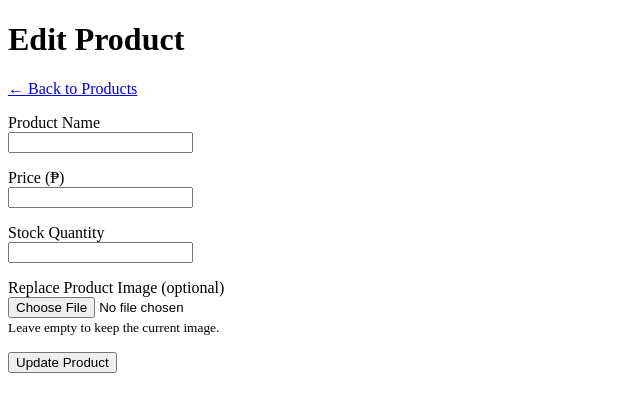
After one commit to jeypi360/webcraftr-pos, a CodeIgniter 4 app: the page made by app/Views/products/edit.php in a window 1280 px wide. The commit adds this page. Shown: the top 412 px of the page, without its empty margins (0-640 px from the left). Run offline with PHP 8.4 and a stand-in for CodeIgniter, Linux system fonts and the light colour scheme; the template is opened without the code that fills it, so the values that code supplies are empty; some libraries are stand-ins or nearby versions.

Commit message:
Save product management progress

```diff
--- a/app/Config/Routes.php
+++ b/app/Config/Routes.php
@@ -13,3 +13,5 @@ $routes->post('/logout', 'Auth::logout');
 $routes->get('/products', 'Products::index', ['filter' => 'auth']);
 $routes->get('/products/create', 'Products::create', ['filter' => 'auth']);
 $routes->post('/products', 'Products::store', ['filter' => 'auth']);
+$routes->get('/products/(:num)/edit', 'Products::edit/$1', ['filter' => 'auth']);
+$routes->post('/products/(:num)', 'Products::update/$1', ['filter' => 'auth']);
--- /dev/null
+++ b/app/Views/products/edit.php
@@ -0,0 +1,87 @@
+<!DOCTYPE html>
+<html lang="en">
+<head>
+    <meta charset="UTF-8">
+    <meta name="viewport" content="width=device-width, initial-scale=1.0">
+    <title><?= esc($title) ?> | Clothing POS</title>
+</head>
+<body>
+    <h1>Edit Product</h1>
+
+    <p><a href="/products">← Back to Products</a></p>
+
+    <?php if (session()->getFlashdata('errors')): ?>
+        <div style="color: #b00020;">
+            <ul>
+                <?php foreach (session()->getFlashdata('errors') as $error): ?>
+                    <li><?= esc($error) ?></li>
+                <?php endforeach; ?>
+            </ul>
+        </div>
+    <?php endif; ?>
+
+    <?php if (! empty($product['image'])): ?>
+        <p>
+            <strong>Current Image</strong><br>
+            <img
+                src="<?= base_url('uploads/products/' . $product['image']) ?>"
+                alt="<?= esc($product['name']) ?>"
+                width="120"
+            >
+        </p>
+    <?php endif; ?>
+
+    <form action="/products/<?= esc($product['id']) ?>" method="post" enctype="multipart/form-data">
+        <?= csrf_field() ?>
+
+        <p>
+            <label for="name">Product Name</label><br>
+            <input
+                type="text"
+                id="name"
+                name="name"
+                value="<?= esc(old('name') ?: $product['name']) ?>"
+                required
+            >
+        </p>
+
+        <p>
+            <label for="price">Price (₱)</label><br>
+            <input
+                type="number"
+                id="price"
+                name="price"
+                value="<?= esc(old('price') ?: $product['price']) ?>"
+                step="0.01"
+                min="0"
+                required
+            >
+        </p>
+
+        <p>
+            <label for="stock_quantity">Stock Quantity</label><br>
+            <input
+                type="number"
+                id="stock_quantity"
+                name="stock_quantity"
+                value="<?= esc(old('stock_quantity') ?: $product['stock_quantity']) ?>"
+                min="0"
+                required
+            >
+        </p>
+
+        <p>
+            <label for="image">Replace Product Image (optional)</label><br>
+            <input
+                type="file"
+                id="image"
+                name="image"
+                accept=".jpg,.jpeg,.png,.webp"
+            ><br>
+            <small>Leave empty to keep the current image.</small>
+        </p>
+
+        <button type="submit">Update Product</button>
+    </form>
+</body>
+</html>
--- a/app/Views/products/index.php
+++ b/app/Views/products/index.php
@@ -38,6 +38,7 @@
                     <th>Product</th>
                     <th>Price</th>
                     <th>Stock</th>
+                    <th>Action</th>
                 </tr>
             </thead>
             <tbody>
@@ -58,6 +59,11 @@
                         <td><?= esc($product['name']) ?></td>
                         <td>₱<?= number_format((float) $product['price'], 2) ?></td>
                         <td><?= esc($product['stock_quantity']) ?></td>
+                        <td>
+                            <a href="/products/<?= esc($product['id']) ?>/edit">
+                                Edit
+                            </a>
+                        </td>
                     </tr>
                 <?php endforeach; ?>
             </tbody>
```
Also changed, not shown: app/Controllers/Products.php (+101 -5 lines).
